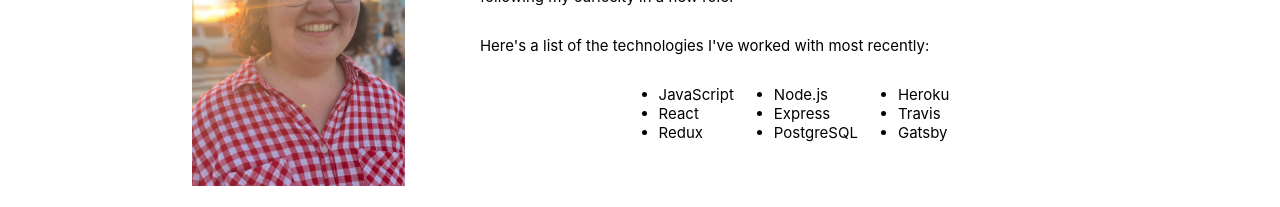
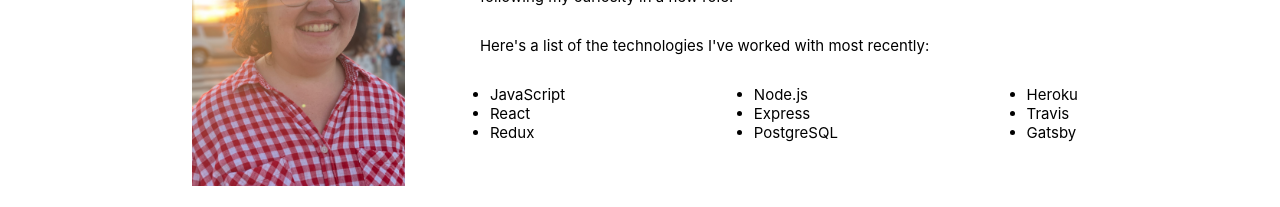
Before and after one commit to esfendler/Personal-Website, a React (Create React App) app: page / in a window 1280 px wide. Shown: the part 317-524 px from the top of the page. Built offline with nearby package versions, Linux system fonts and the light colour scheme.

Commit message:
style: adjusted spacing in About section

```diff
--- a/src/App.css
+++ b/src/App.css
@@ -56,10 +56,6 @@
   /* max-width: 100vw; */
 }
 
-
-
-
-
 .aboutContent {
   display: flex;
   flex-direction: column;
@@ -96,7 +92,13 @@
 
 .bulletContainer {
   display: flex;
-  justify-content: center;
+  justify-content: space-around;
+}
+
+.techSubList {
+  display: flex;
+  flex-direction: column;
+  padding-left: 10px;
 }
 
 @media screen and (min-width: 768px) {
@@ -112,6 +114,15 @@
   }
   .aboutText {
     margin: 0 0 0 2.5%;
+  }
+  .bulletContainer {
+    display: flex;
+    justify-content: space-between;
+  }
+  .techSubList {
+    display: flex;
+    flex-direction: column;
+    padding-right: 10px;
   }
   }
 
--- a/src/components/About.js
+++ b/src/components/About.js
@@ -20,21 +20,21 @@ import Emily from '../images/Emily.jpg'
     </p>
     <div className="bulletContainer">
     <div>
-    <ul>
+    <ul className="techSubList">
       <li>JavaScript</li>
       <li>React</li>
       <li>Redux</li>
     </ul>
     </div>
     <div>
-    <ul>
+    <ul className="techSubList">
       <li>Node.js</li>
       <li>Express</li>
       <li>PostgreSQL</li>
     </ul>
     </div>
     <div>
-    <ul>
+    <ul className="techSubList">
       <li>Heroku</li>
       <li>Travis</li>
       <li>Gatsby</li>
```
